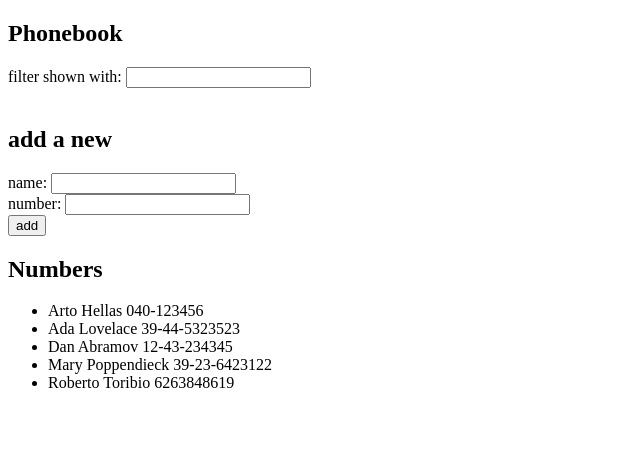
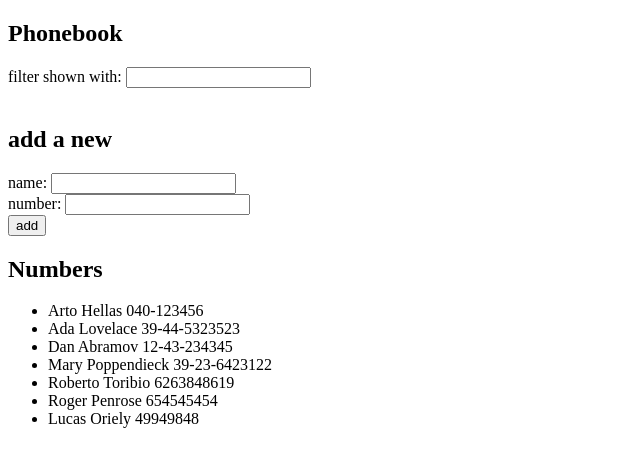
Before and after one commit to robo27918/webDev-openCourse, a React (Create React App) app in the folder part2/phonebook/: page / in a window 1280 px wide. Shown: the top 466 px of the page, without its empty margins (0-640 px from the left). Built offline with nearby package versions, Linux system fonts and the light colour scheme; data requests are answered from the project's data file.

Commit message:
Finished exercise 2.13

```diff
--- a/part2/phonebook/db.json
+++ b/part2/phonebook/db.json
@@ -24,6 +24,16 @@
       "id": 5,
       "name": "Roberto Toribio",
       "number": "6263848619"
+    },
+    {
+      "id": 6,
+      "name": "Roger Penrose",
+      "number": "654545454"
+    },
+    {
+      "id": 7,
+      "name": "Lucas Oriely",
+      "number": "49949848"
     }
   ]
 }
--- a/part2/phonebook/src/App.js
+++ b/part2/phonebook/src/App.js
@@ -4,6 +4,7 @@ import ContactList from './components/ContactList';
 import Filter from './components/Filter';
 import {useState, useEffect} from 'react'
 import axios from 'axios'
+import contactService from './services/contacts'
 
 
 const App = () =>{
@@ -16,6 +17,7 @@ const App = () =>{
   const [contactsToShow, setContactsToShow] = useState(contacts)
 
   //fetching data with axios from db.json
+  /**
   const hook = () =>{
     console.log('effect')
     axios
@@ -27,9 +29,17 @@ const App = () =>{
           setContactsToShow(response.data)
         }
         )
-  }
+  }***/
+
   //using the effect
-  useEffect(hook,[])
+  useEffect(() => {
+    contactService
+    .getAll()
+    .then(initalContacts => {
+      setContacts(initalContacts)
+      setContactsToShow(initalContacts)
+    })
+  },[])
   console.log("render", contacts.length, "contacts")
   //used to store only relavent contacts...
   //console.log("contacts from App",contacts)
--- a/part2/phonebook/src/components/PersonForm.js
+++ b/part2/phonebook/src/components/PersonForm.js
@@ -1,5 +1,6 @@
 
 import axios from 'axios'
+import contactService from '../services/contacts'
 const PersonForm = ({setContacts,contacts,newName,setNewName,newNumber,setNewNumber,setContactsToShow})=>
 {
     console.log("from PersonForm...")
@@ -34,6 +35,17 @@ const PersonForm = ({setContacts,contacts,newName,setNewName,newNumber,setNewNum
                 name: newName,
                 number: newNumber,
             }
+
+            contactService
+                .create(nameObject)
+                .then(returnedContact => {
+
+                    setContacts(contacts.concat(returnedContact))
+                    setContactsToShow(contacts.concat(returnedContact))
+                    setNewName('')
+                    setNewNumber('')
+                })
+            /**
             axios
                 .post('http://localhost:3007/persons', nameObject)
                 .then(response => {
@@ -43,7 +55,7 @@ const PersonForm = ({setContacts,contacts,newName,setNewName,newNumber,setNewNum
                     setNewName('')
                     setNewNumber('')
 
-                })
+                })**/
                 /**
                  *  previous incarnation without saving the data to the backend server...
                  *
--- /dev/null
+++ b/part2/phonebook/src/services/contacts.js
@@ -0,0 +1,19 @@
+import axios from 'axios'
+const baseUrl = 'http://localhost:3007/persons'
+
+const getAll = () => {
+    const request = axios.get(baseUrl)
+    return request.then(response => response.data)
+}
+
+const create = newObject => {
+    const request = axios.post(baseUrl, newObject)
+    return request.then(response => response.data)
+}
+
+const update = (id, newObject) => {
+    const request = axios.put(`${baseUrl}/${id}`, newObject)
+    return request.then(response => response.data)
+}
+
+export default{ getAll, create, update}
```
